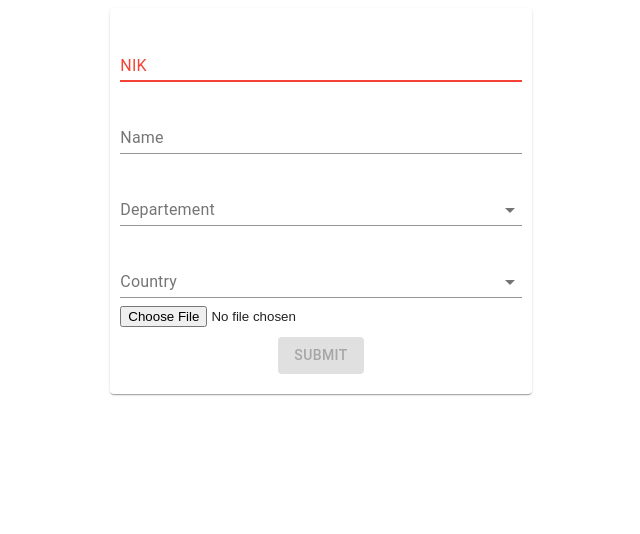
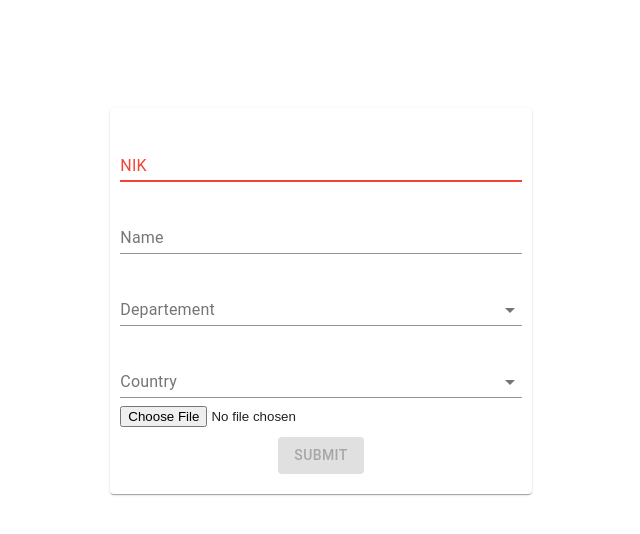
Before and after one commit to dalfiannur/absensi-register, a Gatsby site: page / in a window 1280 px wide. Shown: the whole page, without its empty margins (319-959 px from the left). Built offline with nearby package versions, Linux system fonts and the light colour scheme; Gatsby itself is replaced by a stand-in of ours.

Commit message:
Update Ner Register Data

```diff
--- a/src/data/Countries.js
+++ b/src/data/Countries.js
@@ -34,5 +34,9 @@ export const Countries = [
   {
     value: 'belanda',
     text: 'Belanda'
+  },
+  {
+    value:'indonesia',
+    text : 'Indonesia'
   }
 ]
--- a/src/data/Departements.js
+++ b/src/data/Departements.js
@@ -1,7 +1,7 @@
 export const Departements = [
   {
     id: 1,
-    name: 'WH RPMP'
+    name: 'WH RMPM'
   },
   {
     id: 2,
@@ -9,7 +9,7 @@ export const Departements = [
   },
   {
     id: 3,
-    name: 'PPPC & PREPARASI PLANT'
+    name: 'PPC & PREPARASI PLANT'
   },
   {
     id: 4,
@@ -47,4 +47,36 @@ export const Departements = [
     id: 12,
     name: 'MS'
   },
+  {
+    id: 13,
+    name: 'QC PLANT'
+  },
+  {
+    id: 14,
+    name: 'HR'
+  },
+  {
+    id: 15,
+    name: 'GA'
+  },
+  {
+    id: 16,
+    name: 'QA FS'
+  },
+  {
+    id: 17,
+    name: 'QA ANALITICAL CENTER'
+  },
+  {
+    id: 18,
+    name: 'QA SUPPLY CHAIN'
+  },
+  {
+    id: 19,
+    name: 'TAMU'
+  },
+  {
+    id: 20,
+    name: 'MANAJEMEN'
+  },
 ]
--- a/src/pages/index.js
+++ b/src/pages/index.js
@@ -8,7 +8,8 @@ import { Departements } from '../data/Departements'
 const URL = 'https://barcode-attendance-system.herokuapp.com'
 const useStyle = makeStyles(theme => ({
   Paper: {
-    padding: 10
+    padding: 10,
+    marginTop: 100
   },
   ButtonSubmit: {
     margin: '10px auto',
```
